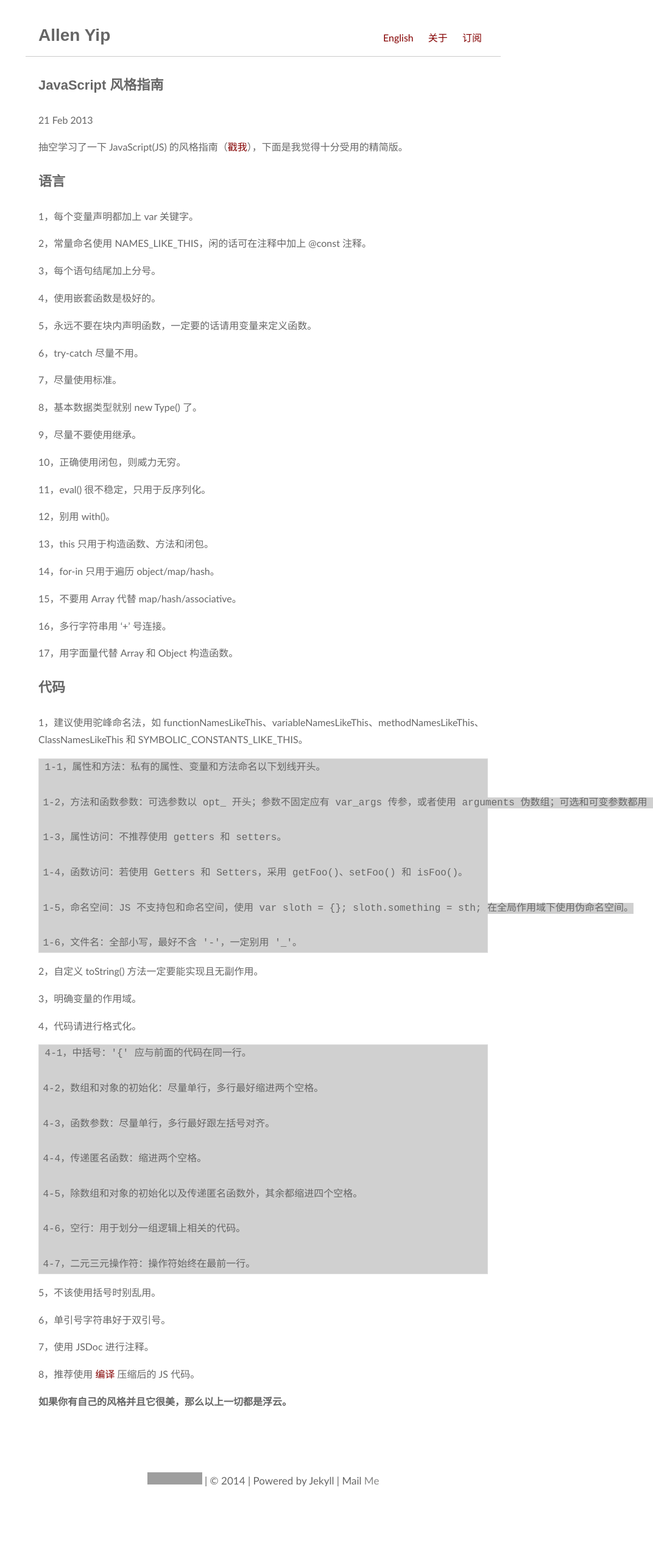
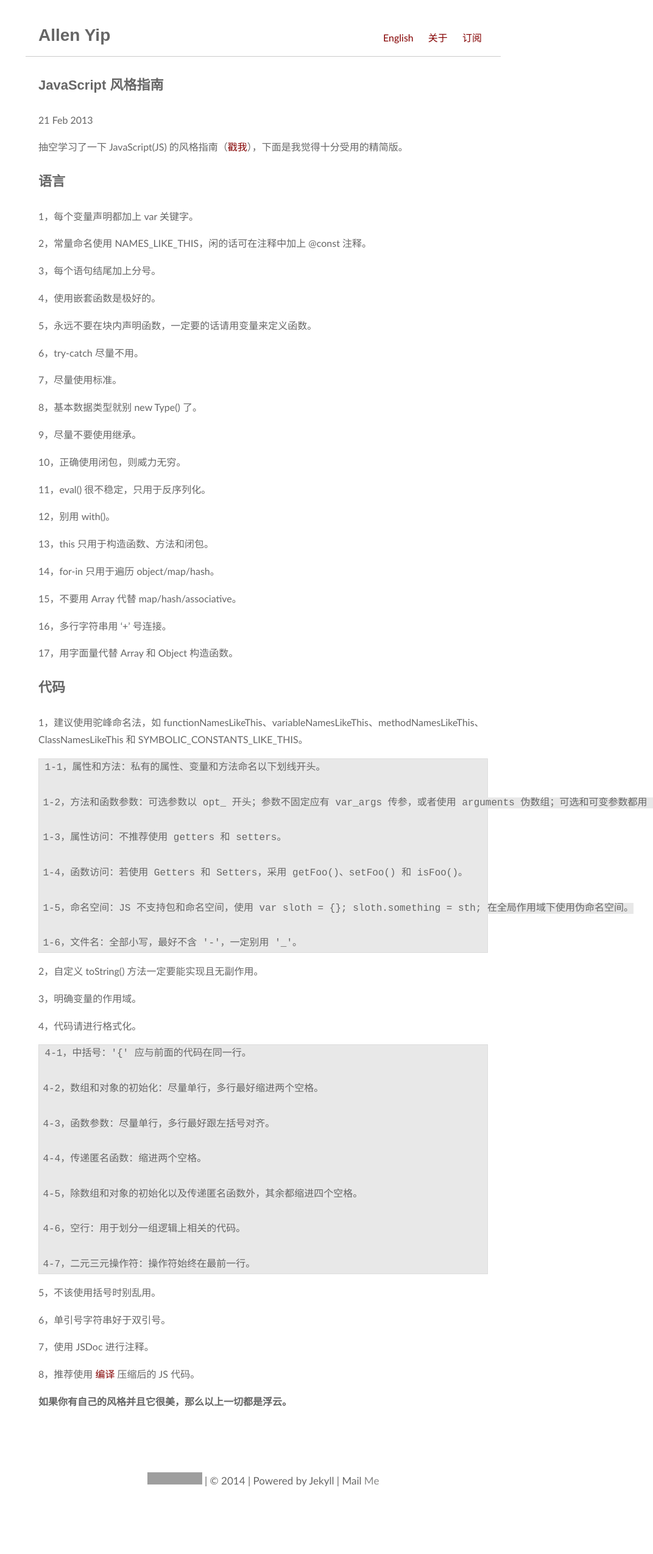
Before and after one commit to allenyip/allenyip.github.com, a Jekyll site: the page built from _posts/2013-02-21-javascript-style-guide.md, in a window 1280 px wide. Shown: the whole page at 61% size, without its empty margins (208-1280 px from the left). Built offline with Jekyll 4.4.1, drawn with Linux system fonts in a browser that asks for light colours; some web fonts are replaced; Markdown is read by kramdown in place of the engine named in the settings; grey boxes are pictures that could not be loaded.

Commit message:
modify css

```diff
--- a/css/main.css
+++ b/css/main.css
@@ -51,13 +51,13 @@ blockquote {
 /* modify code starts */
 .post pre {
   border: 1px solid #ddd;
-  background-color: #D0D0D0;
+  background-color: #E8E8E8;
   padding: 0 .4em;
 }
 
 .post code {
   border: 1px solid #ddd;
-  background-color: #D0D0D0;
+  background-color: #E8E8E8;
   padding: 0 .2em;
 }
 
```
